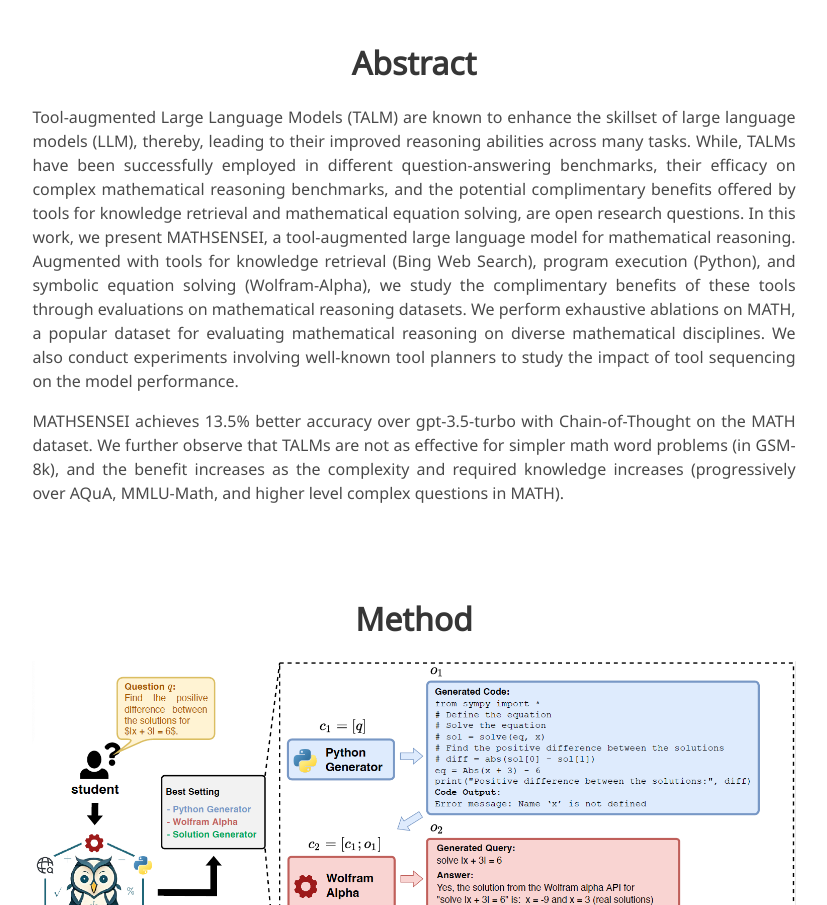
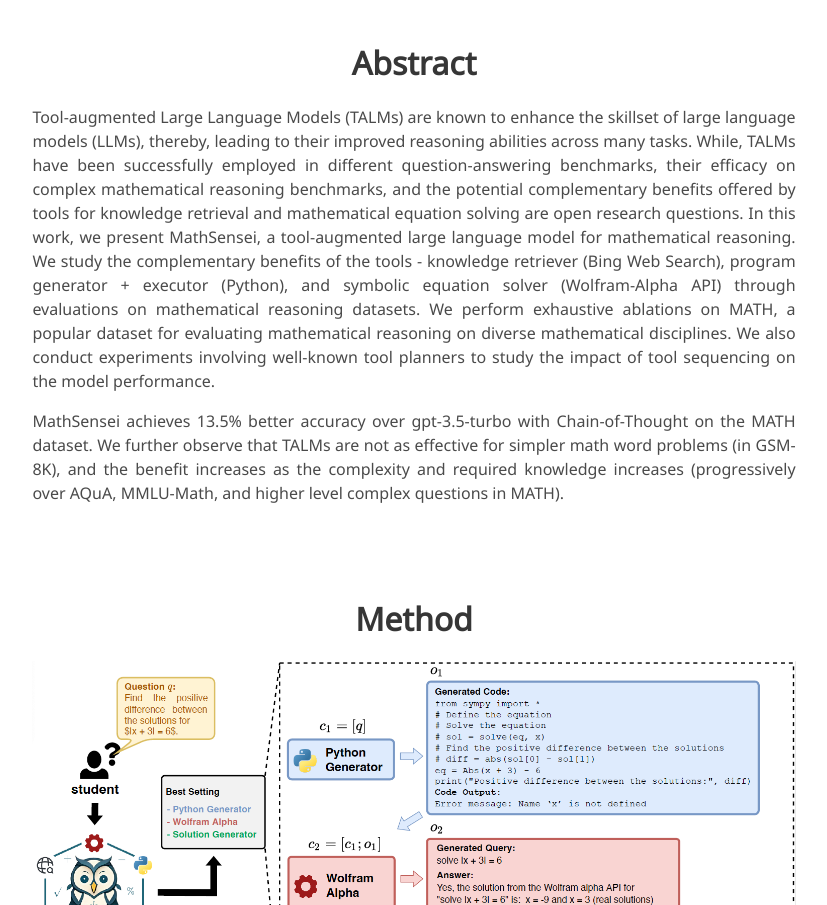
Before and after one commit to Debrup-61/MathSensei.github.io, a plain HTML site: page index.html in a window 1280 px wide. Shown: the part 874-1779 px from the top of the page, without its empty margins (226-1053 px from the left). Drawn offline with nearby package versions, Linux system fonts and the light colour scheme; some icons are missing; a web font is replaced by a local one.

Commit message:
Update index.html

```diff
--- a/index.html
+++ b/index.html
@@ -163,19 +163,10 @@
         <h2 class="title is-3">Abstract</h2>
         <div class="content has-text-justified">
           <p>
-            Tool-augmented Large Language Models (TALM) are known to enhance the skillset of large language models (LLM), thereby,
-            leading to their improved reasoning abilities across many tasks. While, TALMs have been successfully employed in different question-answering benchmarks,
-            their efficacy on complex mathematical reasoning benchmarks, and the potential complimentary benefits offered by tools for knowledge retrieval and mathematical
-            equation solving, are open research questions. In this work, we present MATHSENSEI, a tool-augmented large language model for mathematical reasoning.
-            Augmented with tools for knowledge retrieval (Bing Web Search), program execution (Python), and symbolic equation solving (Wolfram-Alpha),
-            we study the complimentary benefits of these tools through evaluations on mathematical reasoning datasets. We perform exhaustive ablations on MATH,
-            a popular dataset for evaluating mathematical reasoning on diverse mathematical disciplines.
-            We also conduct experiments involving well-known tool planners to study the impact of tool sequencing on the model performance.
+            Tool-augmented Large Language Models (TALMs) are known to enhance the skillset of large language models (LLMs), thereby, leading to their improved reasoning abilities across many tasks. While, TALMs have been successfully employed in different question-answering benchmarks, their efficacy on complex mathematical reasoning benchmarks, and the potential complementary benefits offered by tools for knowledge retrieval and mathematical equation solving are open research questions. In this work, we present MathSensei, a tool-augmented large language model for mathematical reasoning. We study the complementary benefits of the tools - knowledge retriever (Bing Web Search), program generator + executor (Python), and symbolic equation solver (Wolfram-Alpha API) through evaluations on mathematical reasoning datasets. We perform exhaustive ablations on MATH, a popular dataset for evaluating mathematical reasoning on diverse mathematical disciplines. We also conduct experiments involving well-known tool planners to study the impact of tool sequencing on the model performance.
           </p>
           <p>
-            MATHSENSEI achieves 13.5% better accuracy over gpt-3.5-turbo with Chain-of-Thought on the MATH dataset.
-            We further observe that TALMs are not as effective for simpler math word problems (in GSM-8k), and the benefit increases as the complexity
-            and required knowledge increases (progressively over AQuA, MMLU-Math, and higher level complex questions in MATH).
+            MathSensei achieves 13.5% better accuracy over gpt-3.5-turbo with Chain-of-Thought on the MATH dataset. We further observe that TALMs are not as effective for simpler math word problems (in GSM-8K), and the benefit increases as the complexity and required knowledge increases (progressively over AQuA, MMLU-Math, and higher level complex questions in MATH).
           </p>
         </div>
       </div>
```
